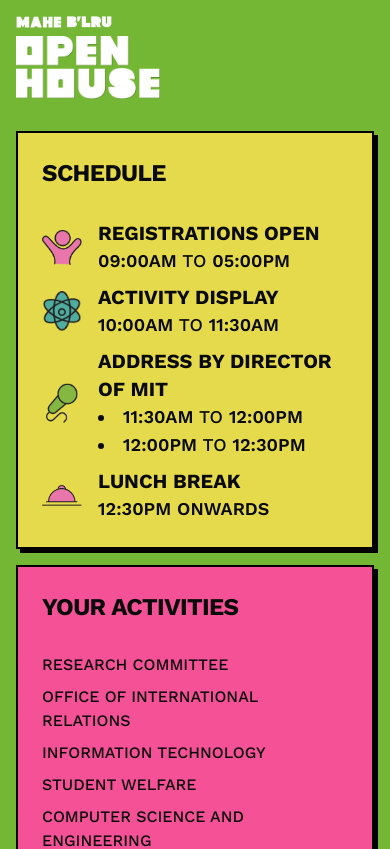
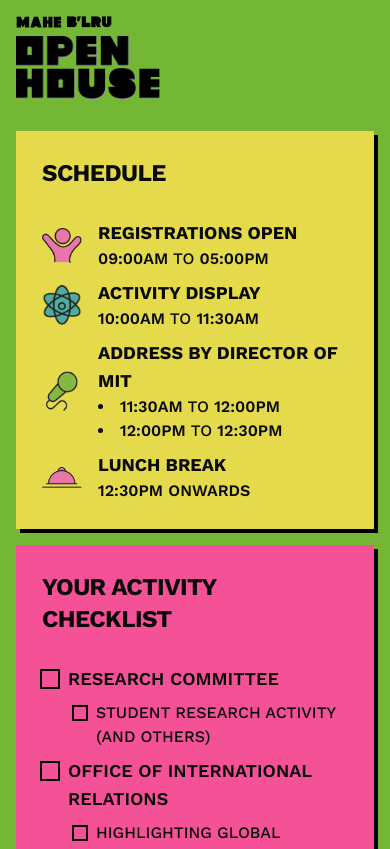
Before and after one commit to Alphaspiderman/mahe-openhouse-2025, a Next.js app: page / in a window 390 px wide. Shown: the top 849 px of the page. Built offline with nearby package versions, Linux system fonts and the light colour scheme.

Commit message:
feat(ui): add checklist for activity

```diff
--- a/package.json
+++ b/package.json
@@ -9,6 +9,7 @@
     "lint": "next lint"
   },
   "dependencies": {
+    "@radix-ui/react-checkbox": "^1.1.4",
     "class-variance-authority": "^0.7.1",
     "clsx": "^2.1.1",
     "lucide-react": "^0.487.0",
--- a/src/app/layout.tsx
+++ b/src/app/layout.tsx
@@ -39,10 +39,15 @@ export default function RootLayout({
           <Image
             src={bannerInstitute}
             alt="Institute Banner"
-            className="w-24"
+            className="w-24 invert"
             priority
           />
-          <Image src={bannerLogo} alt="Logo Banner" className="w-36" priority />
+          <Image
+            src={bannerLogo}
+            alt="Logo Banner"
+            className="w-36 invert"
+            priority
+          />
         </header>
         <main className="mx-4 my-8 lg:mx-10">{children}</main>
       </body>
--- a/src/app/page.tsx
+++ b/src/app/page.tsx
@@ -2,11 +2,12 @@ import { eventsData } from '@/data/events';
 import Image from 'next/image';
 
 import { Card, CardContent, CardHeader, CardTitle } from '@/components/ui/card';
+import { Checkbox } from '@/components/ui/checkbox';
 
 export default function Home() {
   return (
     <div className="mx-auto flex max-w-2xl flex-col space-y-4">
-      <Card className="bg-theme-secondary">
+      <Card className="bg-theme-secondary border-transparent">
         <CardHeader>
           <CardTitle className="text-2xl font-black tracking-tight uppercase">
             Schedule
@@ -24,9 +25,11 @@ export default function Home() {
                 />
               </div>
               <div>
-                <p className="text-xl font-bold uppercase">{activity.name}</p>
+                <p className="text-lg font-bold uppercase lg:text-xl">
+                  {activity.name}
+                </p>
                 {activity.times.length > 1 ? (
-                  <ul className="list-inside list-disc text-lg uppercase">
+                  <ul className="list-inside list-disc uppercase lg:text-lg">
                     {activity.times.map((time, index) => (
                       <li key={index}>
                         <span className="font-semibold">{time.startTime}</span>{' '}
@@ -35,7 +38,7 @@ export default function Home() {
                     ))}
                   </ul>
                 ) : (
-                  <div className="text-lg uppercase">
+                  <div className="uppercase lg:text-lg">
                     <span className="font-semibold">
                       {activity.times[0].startTime}
                     </span>
@@ -50,16 +53,29 @@ export default function Home() {
           ))}
         </CardContent>
       </Card>
-      <Card className="bg-theme-tertiary">
+      <Card className="bg-theme-tertiary border-transparent">
         <CardHeader>
           <CardTitle className="text-2xl font-black tracking-tight uppercase">
-            Your Activities
+            Your Activity Checklist
           </CardTitle>
         </CardHeader>
         <CardContent className="flex flex-col space-y-2">
           {eventsData.activities.map((activity) => (
-            <div key={activity.department} className="space-y-1">
-              <p className="uppercase">{activity.department}</p>
+            <div key={activity.department} className="flex flex-col space-y-2">
+              <div className="flex items-start">
+                <Checkbox className="!mt-1.5 !mr-2.5 data-[state=checked]:bg-white" />
+                <p className="text-lg font-semibold uppercase">
+                  {activity.department}
+                </p>
+              </div>
+              <div className="flex flex-col space-y-2 pl-8">
+                {activity.events.map((event, index) => (
+                  <div key={index} className="flex items-start">
+                    <Checkbox className="!mt-1.5 !mr-2.5 !size-3 data-[state=checked]:bg-white" />
+                    <p className="uppercase">{event.name}</p>
+                  </div>
+                ))}
+              </div>
             </div>
           ))}
         </CardContent>
--- /dev/null
+++ b/src/components/ui/checkbox.tsx
@@ -0,0 +1,33 @@
+'use client';
+
+import * as CheckboxPrimitive from '@radix-ui/react-checkbox';
+import { Check } from 'lucide-react';
+import * as React from 'react';
+
+import { cn } from '@/lib/utils';
+
+function Checkbox({
+  className,
+
+  ...props
+}: React.ComponentProps<typeof CheckboxPrimitive.Root>) {
+  return (
+    <CheckboxPrimitive.Root
+      data-slot="checkbox"
+      className={cn(
+        'peer outline-border data-[state=checked]:bg-main size-4 shrink-0 ring-offset-white outline-2 focus-visible:ring-2 focus-visible:ring-black focus-visible:ring-offset-2 focus-visible:outline-hidden disabled:cursor-not-allowed disabled:opacity-50 data-[state=checked]:text-white',
+        className
+      )}
+      {...props}
+    >
+      <CheckboxPrimitive.Indicator
+        data-slot="checkbox-indicator"
+        className={cn('flex items-center justify-center text-current')}
+      >
+        <Check className="text-main-foreground size-3" />
+      </CheckboxPrimitive.Indicator>
+    </CheckboxPrimitive.Root>
+  );
+}
+
+export { Checkbox };
```
Also changed, not shown: 1 other file (tests, documents, lock files or other folders).
